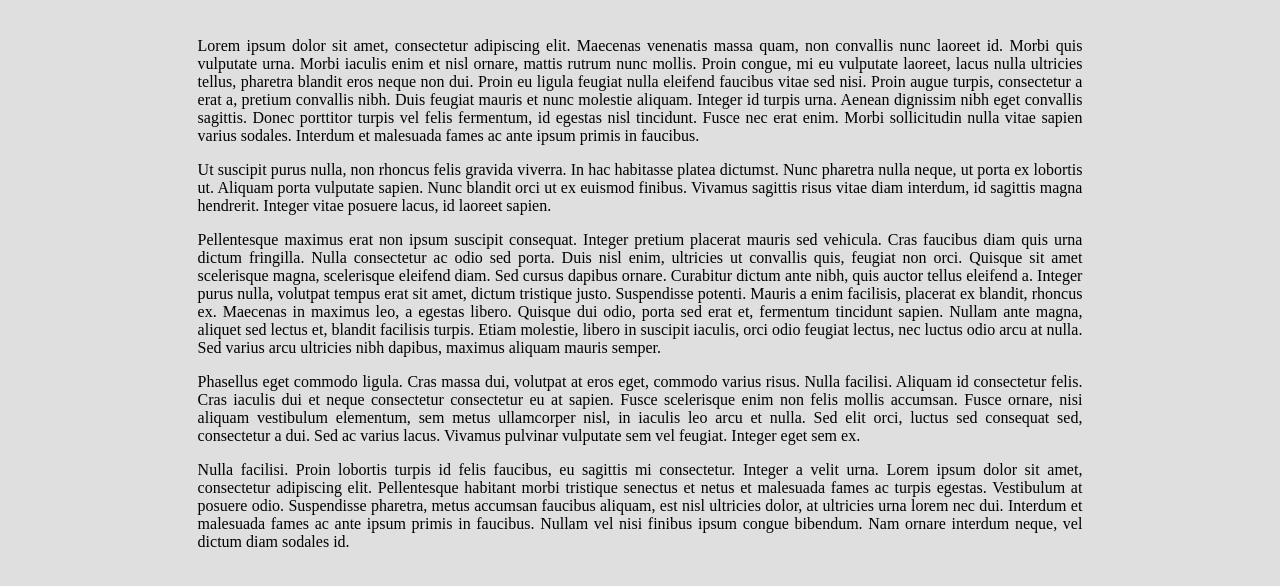
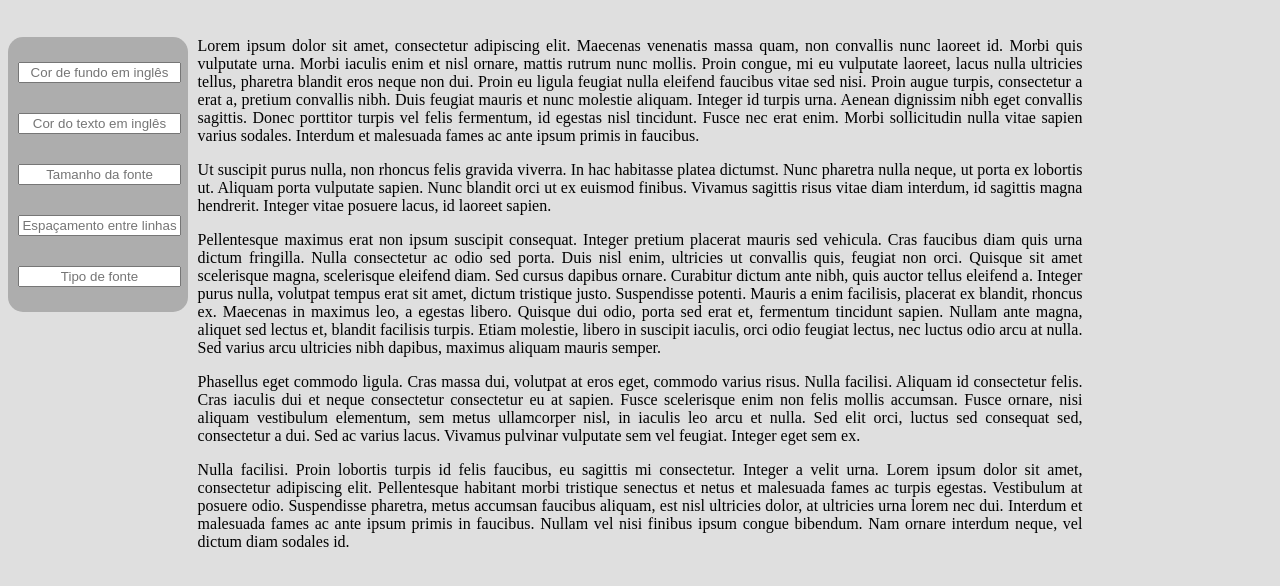
Before and after one commit to Josimar-Souza/trybe-exercises, a plain HTML site: page exercises/javascript-dom-eventos-e-web-storage_4/index.html in a window 1280 px wide. Shown: the part 112-698 px from the top of the page. Drawn offline with Linux system fonts and the light colour scheme.

Commit message:
Adicionado estiliazçao a pagina

```diff
--- a/exercises/javascript-dom-eventos-e-web-storage_4/index.html
+++ b/exercises/javascript-dom-eventos-e-web-storage_4/index.html
@@ -9,6 +9,14 @@
     <header>
         <h1 id="tittle">Lorem Ipsum</h1>
     </header>
+
+    <section class="input-section">
+        <input class="input" type="text" placeholder="Cor de fundo em inglês">
+        <input class="input" type="text" placeholder="Cor do texto em inglês">
+        <input class="input" type="text" placeholder="Tamanho da fonte">
+        <input class="input" type="text" placeholder="Espaçamento entre linhas">
+        <input class="input" type="text" placeholder="Tipo de fonte">
+    </section>
 
     <main>
         <article class="article-class">
--- a/exercises/javascript-dom-eventos-e-web-storage_4/style.css
+++ b/exercises/javascript-dom-eventos-e-web-storage_4/style.css
@@ -15,3 +15,19 @@ body {
     margin-left: 15%;
     font-family: fantasy sans-serif;
 }
+
+.input-section {
+    max-width: 160px;
+    float: left;
+    background-color: rgb(173, 173, 173);
+    padding: 10px;
+    border-radius: 15px;
+}
+
+.input {
+    text-align: center;
+    width: 155px;
+    height: 15px;
+    margin-top: 15px;
+    margin-bottom: 15px;
+}
```
